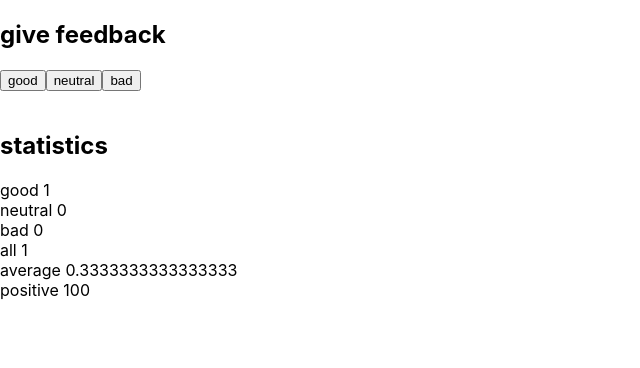
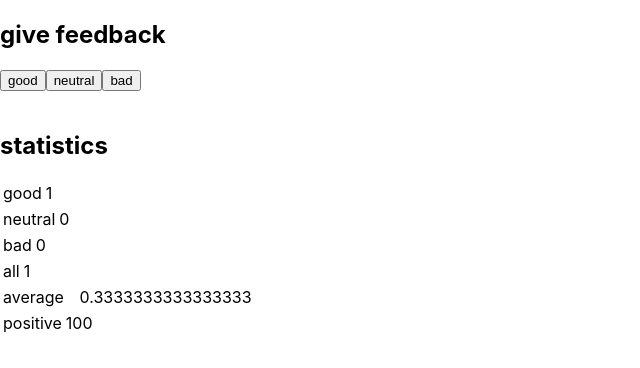
Before and after one commit to Abi0l9/full-stack-development, a React (Create React App) app in the folder unicafe/unicafe/: page / in a window 1280 px wide. Both pictures are taken after a click on the button "good". Shown: the top 368 px of the page, without its empty margins (0-640 px from the left). Built offline with nearby package versions, Linux system fonts and the light colour scheme.

Commit message:
1.11*: unicafe step6

```diff
--- a/unicafe/unicafe/src/components/StatisticLine.js
+++ b/unicafe/unicafe/src/components/StatisticLine.js
@@ -1,7 +1,14 @@
 const StatisticLine = ({ text, value }) => {
   return (
     <div>
-      {text} {value}
+      <table>
+        <tbody>
+          <tr>
+            <td style={{ width: "30%" }}>{text}</td>
+            <td>{value}</td>
+          </tr>
+        </tbody>
+      </table>
     </div>
   );
 };
```
